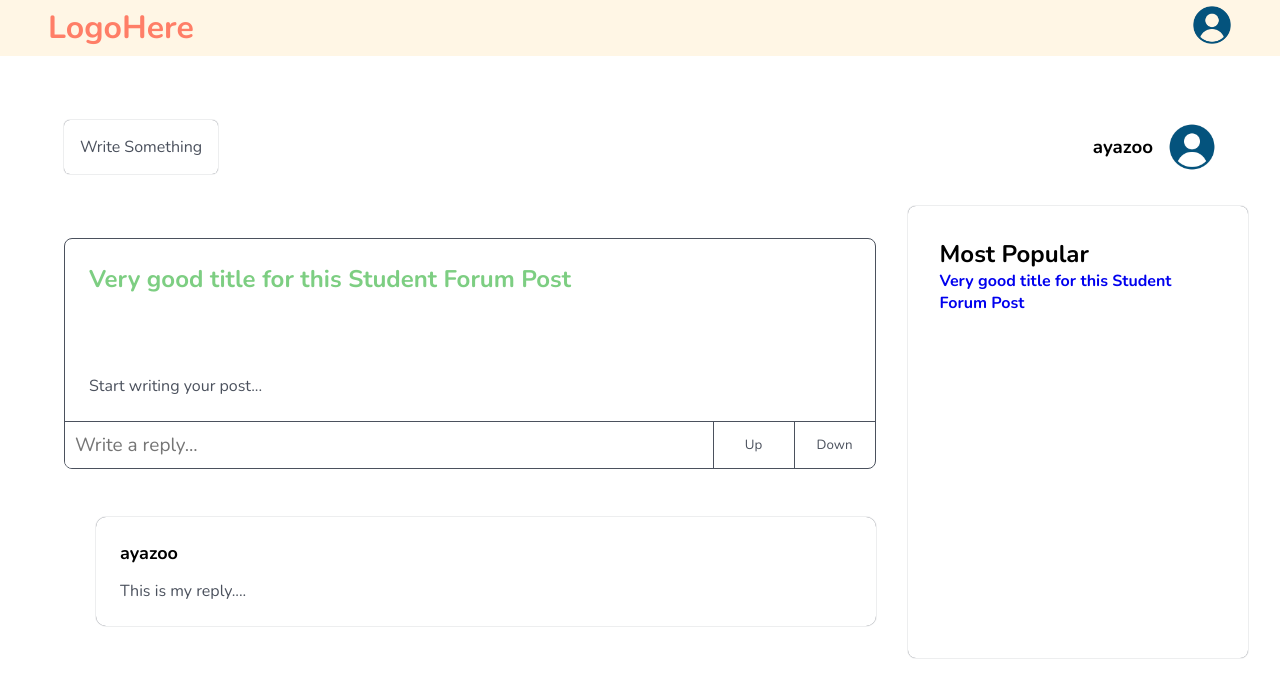
After one commit to muhammadkhattakdev/students-learning-forum-and-scheduling-system, a Django app: page /forum/post/?post_id=3 in a window 1280 px wide. The commit adds this page. Shown: the top 698 px of the page. Run offline with Django 5.2, Linux system fonts and the light colour scheme; a user stored in the database is signed in; data comes from the database, SQL or seed files in the repository; both versions use the stored data as it was after the commit; some libraries are stand-ins or nearby versions.

Commit message:
Read Forum Post Page almost complete

```diff
--- a/forum/admin.py
+++ b/forum/admin.py
@@ -19,3 +19,8 @@ class ForumPostAdmin(admin.ModelAdmin):
     list_display = ('user',)
     search_fields = ['content',]
     readonly_fields = ('upvote_users', 'downvote_users')
+
+@admin.register(ForumPostReply)
+class ForumPostReplyAdmin(admin.ModelAdmin):
+
+    list_display = ['user',]
--- a/forum/models.py
+++ b/forum/models.py
@@ -14,6 +14,7 @@ class ForumModerator(models.Model):
         return self.user.email
 
 class ForumPost(models.Model):
+    title = models.CharField(max_length=500, verbose_name='Post Title', null=False, default='')
     user = models.ForeignKey(
         to=CustomUser,
         on_delete=models.CASCADE,
@@ -47,7 +48,3 @@ class ForumPostReply(models.Model):
     content = models.TextField()
 
     post = models.ForeignKey(to=ForumPost, on_delete=models.CASCADE, verbose_name='Related Post')
-
-    def __str__(self):
-
-        return
--- a/forum/urls.py
+++ b/forum/urls.py
@@ -4,4 +4,8 @@ from . import views
 urlpatterns = [
     path('', views.forum_home, name='forum_homepage'),
     path('write-post/', views.create_forum_post, name='write_post'),
+    path('post/', views.read_forum_post, name='read_post'),
+    path('api/upvote/<int:post_id>/', views.UpvotePostView.as_view(), name='upvote_post'),
+    path('api/downvote/<int:post_id>/', views.DownvotePostView.as_view(), name='downvote_post'),
+    path('api/reply/<int:post_id>/', views.AddReplyView.as_view(), name='add_reply'),
 ]
--- a/forum/views.py
+++ b/forum/views.py
@@ -2,6 +2,7 @@ from django.contrib.auth.decorators import login_required
 from django.shortcuts import render, redirect
 from .models import *
 from django.core.paginator import Paginator
+from django.db.models import Count
 from django.contrib import messages
 
 @login_required(login_url='login')
@@ -14,9 +15,13 @@ def forum_home(request):
     # Get the current page number from the request
     page_number = request.GET.get('page')
     page_posts = paginator.get_page(page_number)
+    top_posts = ForumPost.objects.annotate(
+        upvote_count=Count('upvote_users')
+    ).order_by('-upvote_count')
 
     context = {
-        'posts': page_posts
+        'posts': page_posts,
+        'top_posts': top_posts,
     }
 
     return render(request, 'forumPages/home.html', context)
@@ -26,15 +31,101 @@ def forum_home(request):
 def create_forum_post(request):
     if request.method == 'POST':
         content = request.POST.get('content')
+        title = request.POST.get('post-title')
 
         if not content.strip():
             messages.error(request, "Post content cannot be empty.")
             return redirect('write_post_page')
 
         # Create the forum post
-        ForumPost.objects.create(user=request.user, content=content)
+        ForumPost.objects.create(user=request.user, content=content, title=title)
 
         messages.success(request, "Your post has been successfully created!")
         return redirect('forum_homepage')  # Replace 'forum_home' with your desired page
 
     return render(request, 'forumPages/writeForumPost.html')
+
+
+@login_required(login_url='login')
+def read_forum_post(request):
+    context = {}
+    post_id = request.GET.get('post_id')
+    print(post_id)
+    top_posts = ForumPost.objects.annotate(
+        upvote_count=Count('upvote_users')
+    ).order_by('-upvote_count')
+    context['top_posts'] = top_posts
+    if post_id is not None:
+        post_id = int(post_id)
+        post = ForumPost.objects.get(id=post_id)
+        related_replies = ForumPostReply.objects.filter(post=post)
+        context['post'] = post
+        context['related_replies'] = related_replies
+
+    return render(request, 'forumPages/readPost.html', context)
+
+
+from django.http import JsonResponse
+from django.views.decorators.csrf import csrf_exempt
+from django.contrib.auth.decorators import login_required
+from django.shortcuts import get_object_or_404
+from django.utils.decorators import method_decorator
+from django.views import View
+import json
+from .models import ForumPost, ForumPostReply, CustomUser
+
+class UpvotePostView(View):
+    @method_decorator(csrf_exempt)
+    @method_decorator(login_required)
+    def post(self, request, post_id):
+        post = get_object_or_404(ForumPost, id=post_id)
+        user = request.user
+
+        # Toggle upvote
+        if user in post.upvote_users.all():
+            post.upvote_users.remove(user)
+            return JsonResponse({"message": "Upvote removed."}, status=200)
+        else:
+            post.upvote_users.add(user)
+            post.downvote_users.remove(user)  # Remove any existing downvote
+            return JsonResponse({"message": "Post upvoted."}, status=200)
+
+
+class DownvotePostView(View):
+    @method_decorator(csrf_exempt)
+    @method_decorator(login_required)
+    def post(self, request, post_id):
+        post = get_object_or_404(ForumPost, id=post_id)
+        user = request.user
+
+        # Toggle downvote
+        print("here")
+        if user in post.downvote_users.all():
+            post.downvote_users.remove(user)
+            return JsonResponse({"message": "Downvote removed."}, status=200)
+        else:
+            print("here")
+            post.downvote_users.add(user)
+            post.upvote_users.remove(user)  # Remove any existing upvote
+            return JsonResponse({"message": "Post downvoted."}, status=200)
+
+
+class AddReplyView(View):
+    @method_decorator(csrf_exempt)
+    @method_decorator(login_required)
+    def post(self, request, post_id):
+        post = get_object_or_404(ForumPost, id=post_id)
+        user = request.user
+
+        try:
+            data = json.loads(request.body)
+            content = data.get("content")
+
+            if not content:
+                return JsonResponse({"error": "Reply content cannot be empty."}, status=400)
+
+            reply = ForumPostReply.objects.create(user=user, post=post, content=content)
+            return JsonResponse({"message": "Reply added successfully.", "reply_id": reply.id}, status=201)
+
+        except json.JSONDecodeError:
+            return JsonResponse({"error": "Invalid JSON data."}, status=400)
--- a/static/forumStyling.css
+++ b/static/forumStyling.css
@@ -183,3 +183,164 @@
 .write-post-page-wrapper #editor {
     width: 50%;
 }
+
+.write-post-page-wrapper #post-form input.post-title {
+    color: var(--text-color);
+    border-radius: 3px;
+    border: 1px solid var(--text-color);
+    font-size: 16px;
+    padding: 5px;
+    margin-bottom: 3rem;
+    width: 100%;
+    outline: none;
+}
+
+.write-post-page-wrapper #post-form input.post-title:focus {
+    border: 1px solid  var(--accent);
+    color: var(--accent);
+}
+
+
+
+
+/* READ POST PAGE STYLING STARTS HERE  */
+
+.read-post-page-wrapper {
+    display: flex;
+    flex-direction: column;
+    width: 100%;
+    padding: 2rem;
+}
+
+.read-post-page-wrapper .post-wrapper {
+    display: flex;
+    width: 100%;
+    flex-direction: row;
+}
+
+.read-post-page-wrapper .left-side {
+    width: 72%;
+    padding: 2rem;
+}
+
+.read-post-page-wrapper .top-bar {
+    width: 100%;
+    padding: 2rem;
+    display: flex;
+    justify-content: space-between;
+}
+
+.read-post-page-wrapper .top-bar a.write-btn{
+    color: var(--text-color);
+    box-shadow: 0px 0px 1px var(--text-color);
+    padding: 1rem;
+    border-radius: 6px;
+}
+
+.read-post-page-wrapper .top-bar .user-info {
+        display: flex;
+        text-decoration: none;
+        flex-direction: row;
+        gap: 15px;
+        align-items: center;
+}
+
+.read-post-page-wrapper .top-bar .user-info img {
+    width: 3rem;
+    height: 3rem;
+    border-radius: 50%;
+    object-fit: cover;
+}
+
+.read-post-page-wrapper .top-bar a.write-btn:hover {
+    color: white;
+    background-color: var(--accent);
+    box-shadow: 0px 0px 1px var(--accent);
+}
+
+.read-post-page-wrapper .left-side .post {
+    width: 100%;
+    border: 1px solid var(--text-color);
+    color: var(--text-color);
+    border-radius: 8px;
+    overflow: hidden;
+}
+
+.read-post-page-wrapper .left-side .post .post-content {
+    padding: 1.5rem;
+}
+
+.read-post-page-wrapper .left-side .post .post-controls {
+    width: 100%;
+    display: flex;
+    flex-direction: row;
+    border-top: 1px solid var(--text-color);
+}
+
+.read-post-page-wrapper .left-side .post .post-controls input {
+    font-size: 19px;
+    padding: 10px;
+    width: 80%;
+    border: none;
+    outline: none;
+}
+
+.read-post-page-wrapper .left-side .post .post-controls .btns {
+    display: flex;
+    flex: 1;
+}
+.read-post-page-wrapper .left-side .post .post-controls .btns button {
+    color: var(--text-color);
+    background-color: transparent;
+    width: 50%;
+    border: none;
+    outline: none;
+    cursor: pointer;
+}
+
+.read-post-page-wrapper .left-side .post .post-controls .btns button:nth-child(1) {
+    border-left: 1px solid var(--text-color);
+}
+.read-post-page-wrapper .left-side .post .post-controls .btns button:nth-child(2) {
+    border-left: 1px solid var(--text-color);
+}
+
+.read-post-page-wrapper .left-side .post .title {
+    color: var(--accent);
+    margin-bottom: 2rem;
+    padding: 1.5rem;
+}
+
+.read-post-page-wrapper .right-side {
+    padding: 2rem;
+    box-shadow: 0px 0px 1px var(--text-color);
+    border-radius: 8px;
+    flex: 1;
+}
+
+.read-post-page-wrapper .post-replies {
+    display: flex;
+    width: 100%;
+    display: flex;
+    flex-direction: column;
+    gap: 20px;
+    margin-top: 3rem ;
+    margin-left: 2rem;
+}
+
+.read-post-page-wrapper .post-replies .post-reply {
+    padding: 1.5rem;
+    border-radius: 10px;
+    margin-right: 2rem;
+    display: flex;
+    flex-direction: column;
+    gap: 15px;
+    box-shadow: 0px 0px 1px var(--text-color);
+    color: var(--text-color);
+}
+
+.read-post-page-wrapper .post-replies .post-reply .username {
+    color: black;
+    font-weight: 700;
+    font-size: 18px;
+}
--- /dev/null
+++ b/templates/forumPages/readPost.html
@@ -0,0 +1,159 @@
+{% extends 'forumPages/base.html' %}
+
+
+{% block forum_content %}
+{% load static %}
+
+
+<div class="read-post-page-wrapper">
+    <div class="top-bar">
+        <a href="{% url 'write_post' %}" class="write-btn">
+            Write Something
+        </a>
+        <div class="user-info">
+            <h3>{{request.user.username}}</h3>
+            <img src="{% static 'images/dummyProfile.png' %}" alt="">
+        </div>
+    </div>
+
+    <div class="post-wrapper">
+        <div class="left-side">
+            <div class="post">
+                <h2 class="title">{{post.title}}</h2>
+                <div class="post-content">
+                    {{post.content|safe}}
+                </div>
+                <div class="post-controls">
+                    <input placeholder="Write a reply..." type="text">
+                    <div class="btns">
+                        <button class="upvote-btn">
+                            Up
+                        </button>
+                        <button class="downvote-btn">Down</button>
+                    </div>
+                </div>
+            </div>
+            <div class="post-replies">
+                {% for reply in related_replies %}
+                <div class="post-reply">
+                    <div class="username">
+                        {{reply.user.username}}
+                    </div>
+                    <div class="reply-content">
+                        {{reply.content}}
+                    </div>
+                </div>
+                {% endfor %}
+            </div>
+        </div>
+        <div class="right-side">
+            <h2>Most Popular</h2>
+            <div class="posts">
+                {% for post in top_posts %}
+                <a href="{% url 'read_post' %}?post_id={{post.id}}" class="post">
+                    <h4>
+                        {{post.title}}
+                    </h4>
+                </a>
+                {% endfor %}
+            </div>
+        </div>
+    </div>
+</div>
+
+
+
+<script>
+
+
+document.addEventListener("DOMContentLoaded", () => {
+  // Get elements for upvote, downvote, and reply
+  const upvoteBtn = document.querySelector(".upvote-btn");
+  const downvoteBtn = document.querySelector(".downvote-btn");
+  const replyInput = document.querySelector(".post-controls input");
+  const postId = "{{ post.id }}"; // Replace with actual post ID
+
+  // Upvote function
+  upvoteBtn.addEventListener("click", async () => {
+    try {
+      const response = await fetch(`{% url 'upvote_post' post_id=post.id %}`, {
+        method: "POST",
+        headers: {
+          "Content-Type": "application/json",
+          "X-CSRFToken": getCSRFToken(),
+        },
+      });
+      if (response.ok) {
+        alert("Post upvoted successfully!");
+      } else {
+        alert("Error upvoting the post.");
+      }
+    } catch (error) {
+      console.error("Upvote error:", error);
+    }
+  });
+
+  // Downvote function
+  downvoteBtn.addEventListener("click", async () => {
+    try {
+      const response = await fetch(`{% url 'downvote_post' post_id=post.id %}`, {
+        method: "POST",
+        headers: {
+          "Content-Type": "application/json",
+          "X-CSRFToken": getCSRFToken(),
+        },
+      });
+      if (response.ok) {
+        alert("Post downvoted successfully!");
+      } else {
+        alert("Error downvoting the post.");
+      }
+    } catch (error) {
+      console.error("Downvote error:", error);
+    }
+  });
+
+  // Add reply function
+  replyInput.addEventListener("keydown", async (event) => {
+    if (event.key === "Enter" && replyInput.value.trim()) {
+      try {
+        const replyContent = replyInput.value.trim();
+        const response = await fetch(`{% url 'add_reply' post_id=post.id %}`, {
+          method: "POST",
+          headers: {
+            "Content-Type": "application/json",
+            "X-CSRFToken": getCSRFToken(),
+          },
+          body: JSON.stringify({ content: replyContent }),
+        });
+        if (response.ok) {
+          alert("Reply added successfully!");
+          replyInput.value = ""; // Clear the input field
+        } else {
+          alert("Error adding the reply.");
+        }
+      } catch (error) {
+        console.error("Reply error:", error);
+      }
+    }
+  });
+
+  // Helper function to get CSRF token from cookies
+  function getCSRFToken() {
+    const csrfToken = document.cookie
+      .split("; ")
+      .find((row) => row.startsWith("csrftoken="))
+      ?.split("=")[1];
+    return csrfToken || "";
+  }
+});
+
+
+
+
+
+</script>
+
+
+
+{% endblock %}
```
Also changed, not shown: templates/forumPages/home.html (+6 -4 lines), templates/forumPages/writeForumPost.html (+5 -3 lines), db.sqlite3, forum/migrations/0002_forumpost_title.py (added), templates/schedule_app_pages/base.html (renamed from templates/homepages/base.html), templates/schedule_app_pages/home.html (renamed from templates/homepages/home.html).
